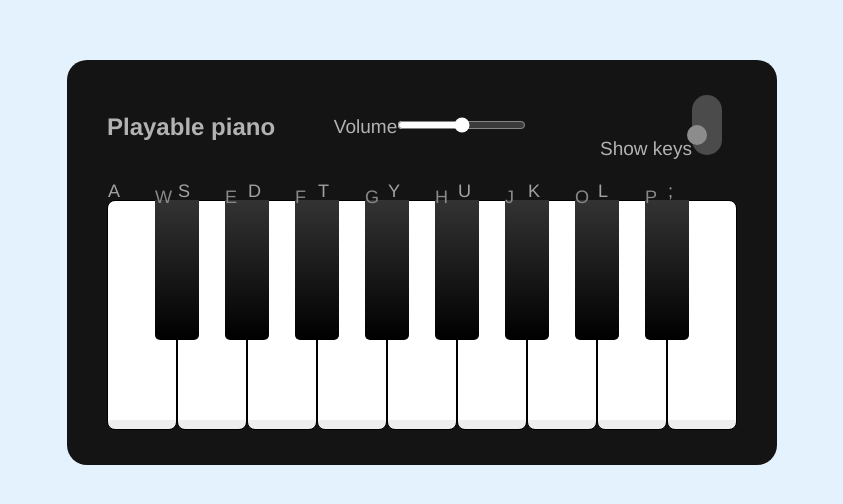
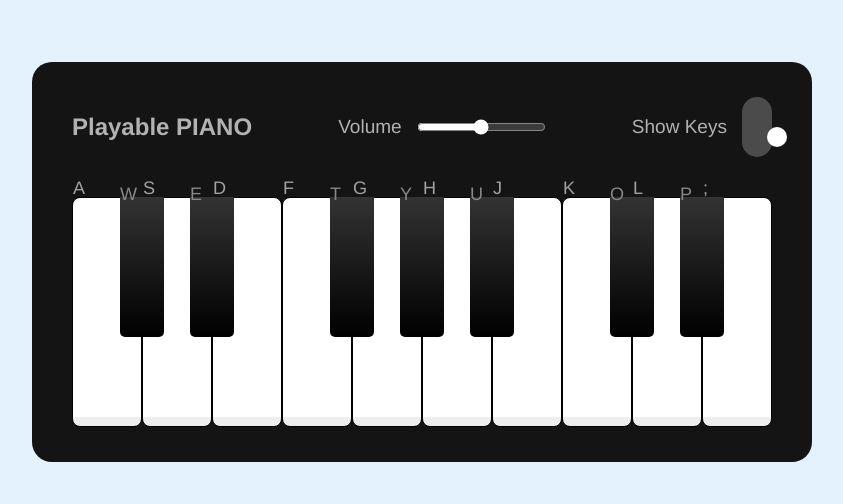
Before and after one commit to vgn40/piano-project, a plain HTML site: page index.html in a window 1280 px wide. Shown: the part 138-642 px from the top of the page, without its empty margins (218-1061 px from the left). Drawn offline with Linux system fonts and the light colour scheme.

Commit message:
Initial commit

```diff
--- a/index.html
+++ b/index.html
@@ -1,43 +1,42 @@
 <!DOCTYPE html>
-<html lang="en">
+<html lang="en" dir="ltr">
 <head>
-    <meta charset="UTF-8">
+    <meta charset="utf-8">
+    <title>Playable Piano</title>
+    <link rel="stylesheet" href="style.css">
     <meta name="viewport" content="width=device-width, initial-scale=1.0">
-    <link rel="stylesheet" type="text/css" href="style.css">
-    <title>Online Virtual Piano</title>
-    <script src="js.js"></script>
+    <script src="js.js" defer></script>
 </head>
-
 <body>
-
 <div class="wrapper">
     <header>
-    <h2>Playable piano</h2>
-    <div class="column volume-slider">
-        <span>Volume<input type="range"></span>
-    </div>
-    <div class="column keys-checkbox">
-        <span>Show keys<input type="checkbox"></span>
-    </div>
+        <h2>Playable PIANO</h2>
+        <div class="column volume-slider">
+            <span>Volume</span><input type="range" min="0" max="1" value="0.5" step="any">
+        </div>
+        <div class="column keys-checkbox">
+            <span>Show Keys</span><input type="checkbox" checked>
+        </div>
     </header>
+
 <ul class="piano-keys">
-    <li class="key white"><span>a</span></li>
-    <li class="key black"><span>w</span></li>
-    <li class="key white"><span>s</span></li>
-    <li class="key black"><span>e</span></li>
-    <li class="key white"><span>d</span></li>
-    <li class="key black"><span>f</span></li>
-    <li class="key white"><span>t</span></li>
-    <li class="key black"><span>g</span></li>
-    <li class="key white"><span>y</span></li>
-    <li class="key black"><span>h</span></li>
-    <li class="key white"><span>u</span></li>
-    <li class="key black"><span>j</span></li>
-    <li class="key white"><span>k</span></li>
-    <li class="key black"><span>o</span></li>
-    <li class="key white"><span>l</span></li>
-    <li class="key black"><span>p</span></li>
-    <li class="key white"><span>;</span></li>
+    <li class="key white" data-key="a"><span>a</span></li>
+    <li class="key black" data-key="w"><span>w</span></li>
+    <li class="key white" data-key="s"><span>s</span></li>
+    <li class="key black" data-key="e"><span>e</span></li>
+    <li class="key white" data-key="d"><span>d</span></li>
+    <li class="key white" data-key="f"><span>f</span></li>
+    <li class="key black" data-key="t"><span>t</span></li>
+    <li class="key white" data-key="g"><span>g</span></li>
+    <li class="key black" data-key="y"><span>y</span></li>
+    <li class="key white" data-key="h"><span>h</span></li>
+    <li class="key black" data-key="u"><span>u</span></li>
+    <li class="key white" data-key="j"><span>j</span></li>
+    <li class="key white" data-key="k"><span>k</span></li>
+    <li class="key black" data-key="o"><span>o</span></li>
+    <li class="key white" data-key="l"><span>l</span></li>
+    <li class="key black" data-key="p"><span>p</span></li>
+    <li class="key white" data-key=";"><span>;</span></li>
 
 </ul>
 </div>
--- a/js.js
+++ b/js.js
@@ -1,5 +1,5 @@
 const pianoKeys = document.querySelectorAll('.piano-keys .key'),
-volumeSlider = document.querySelector('.volume-slider input'),
+    volumeSlider = document.querySelector('.volume-slider input'),
     keysCheckbox = document.querySelector('.keys-checkbox input');
 
 let allKeys = [],
@@ -9,8 +9,8 @@ const playTune = (key) => {
     const audioSrc = `tunes/${key}.wav`;
     audio.src = audioSrc;
     audio.addEventListener("error", function() {
-        console.error("Error loading audio:", audioSrc);
-        alert("Error loading audio. Please check the file path.");
+        console.error("Error", audioSrc);
+        alert("Error");
     });
 
     if (key) {
```
Also changed, not shown: 6 other files.
